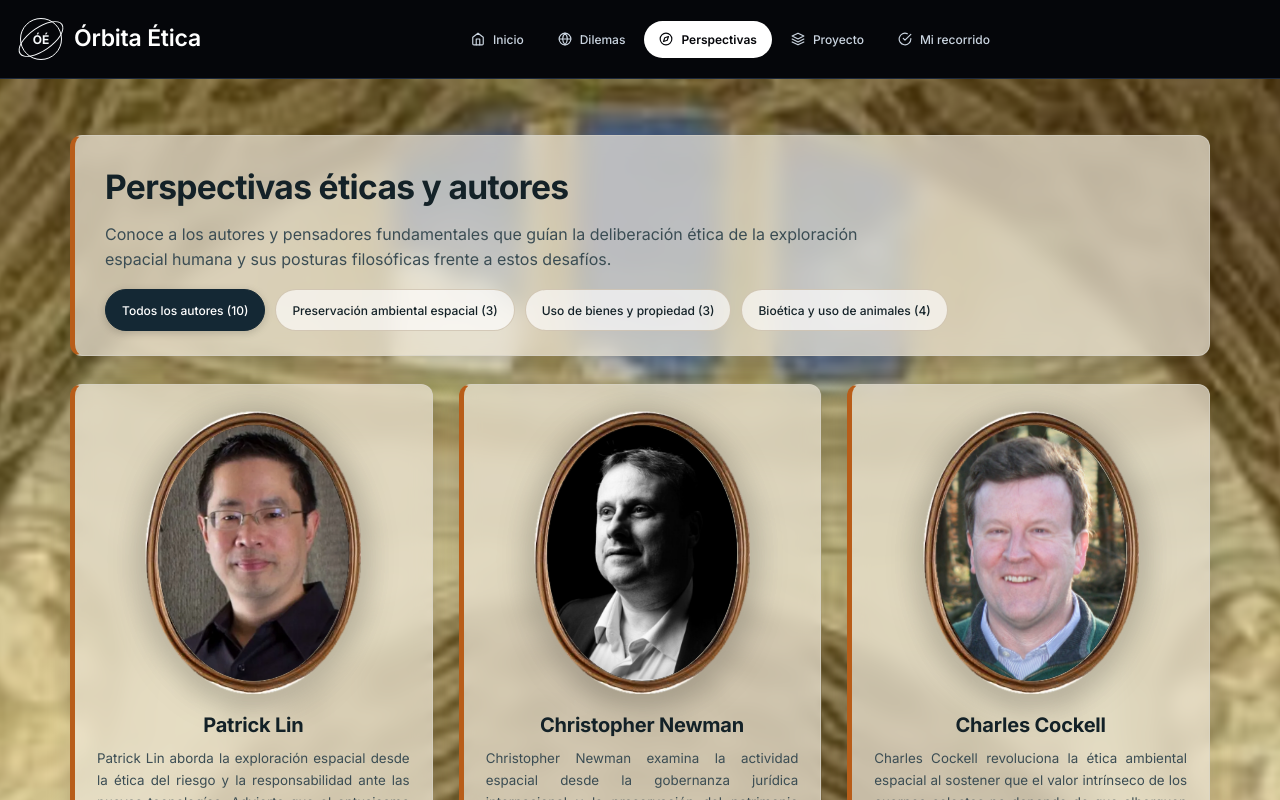
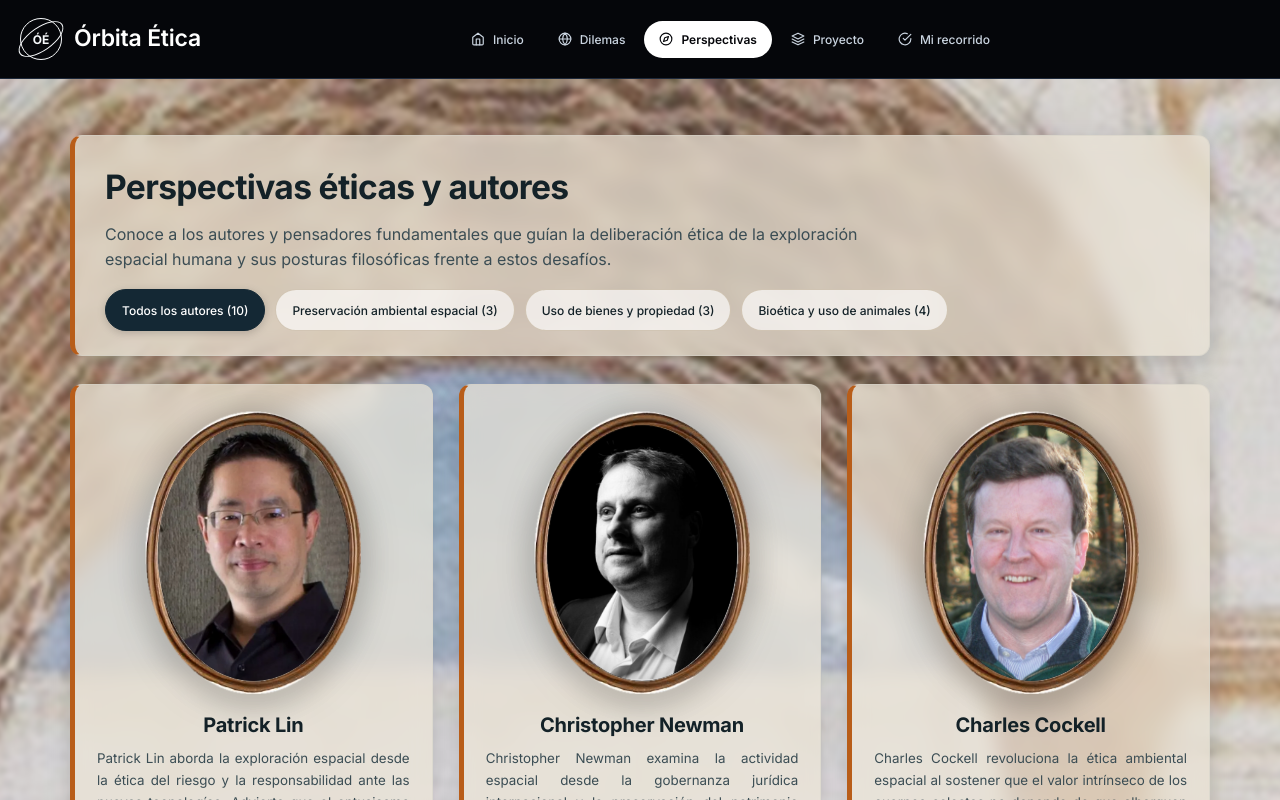
Before and after one commit to IsidoraZavala/sitio-web-astronomia, a React (Vite) app: page / in a window 1280 px wide. Both pictures are taken after a click on the button "Perspectivas". Shown: the top 800 px of the page. Built offline with nearby package versions, Linux system fonts and the light colour scheme; no server answers.

Commit message:
Perspectivas éticas: actualizar fondo con vertical2 en alta resolución

```diff
--- a/src/components/LibraryView.jsx
+++ b/src/components/LibraryView.jsx
@@ -19,7 +19,7 @@ export function LibraryView() {
       : AUTORES_BIBLIOTECA.filter((a) => a.directrizId === filtroDirectriz)
 
   const rutaMarcoDorado = resolverRutaImagen('images/filosofos/marco_2_ovalado.png')
-  const rutaFondo = resolverRutaImagen('images/filosofos/foto filosofica fondo vertical.jpeg')
+  const rutaFondo = resolverRutaImagen('images/filosofos/vertical2.jpg')
 
   return (
     <div className="library-view-fullbleed">
```
Also changed, not shown: public/images/filosofos/vertical2.jpg (added).
